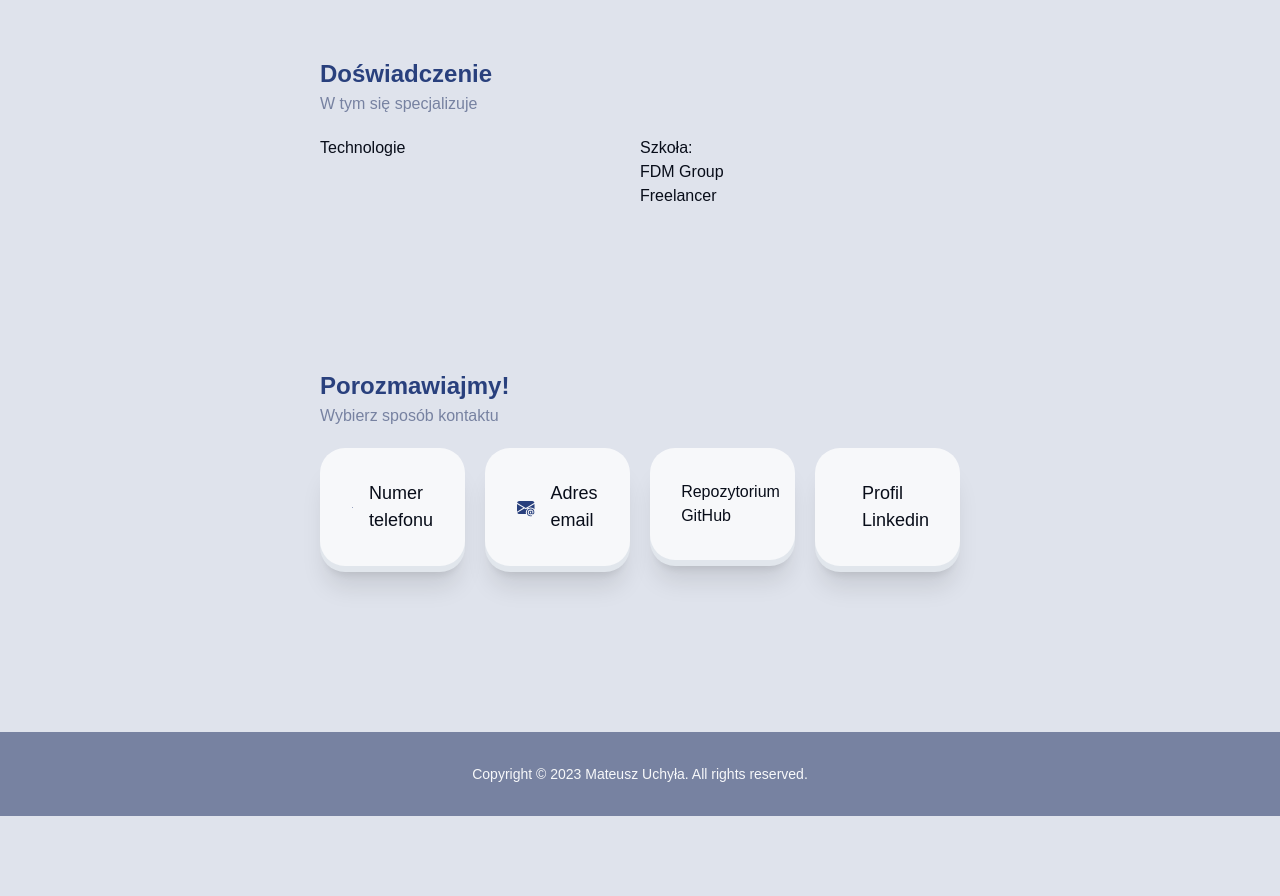
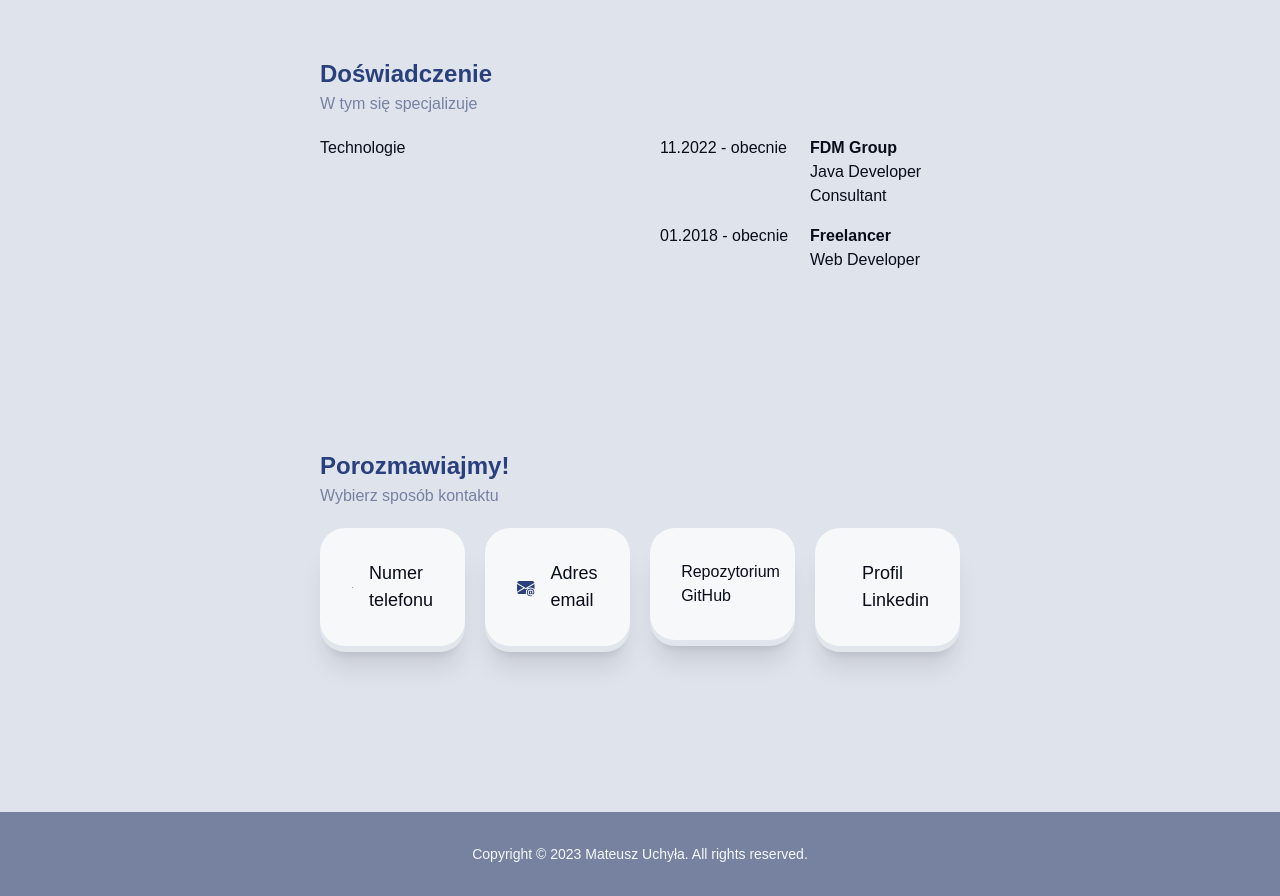
Before and after one commit to m-uchyla/personalPage, a React (Create React App) app: page / in a window 1280 px wide. Shown: the part 860-1756 px from the top of the page. Before the commit the page ends 1676 px from the top, so only its background shows below. Built offline with nearby package versions, Linux system fonts and the light colour scheme.

Commit message:
experience mapped

```diff
--- a/src/components/organisms/experience.jsx
+++ b/src/components/organisms/experience.jsx
@@ -8,14 +8,19 @@ export default function Experience() {
                 <h2 className="text-[24px] font-[600] text-tprimary">Doświadczenie</h2>
                 <h3 className="text-tsecondary">W tym się specjalizuje</h3>
             </div>
-            <div className="flex">
+            <div className="flex justify-between gap-10">
                 <div className="flex-1">
                     <p>Technologie</p>
                 </div>
                 <div className="flex-1">
-                    <p>Szkoła:</p>
                     {experience.map((exp, index) => (
-                        <p>{exp.company}</p>
+                        <div key={"exp"+index} className="flex mb-4">
+                            <p className="flex-1">{exp.date}</p>
+                            <div className="flex-1">
+                                <p className="font-[600]">{exp.company}</p>
+                                <p>{exp.position}</p>
+                            </div>
+                        </div>
                     ))}
                 </div>
             </div>
```
